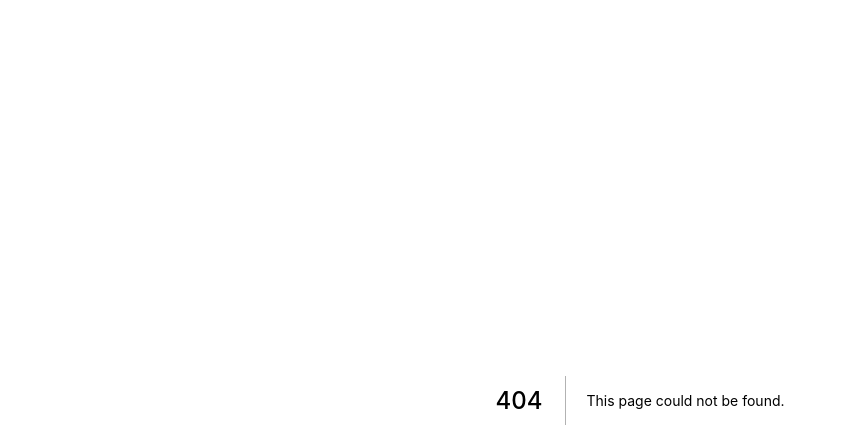
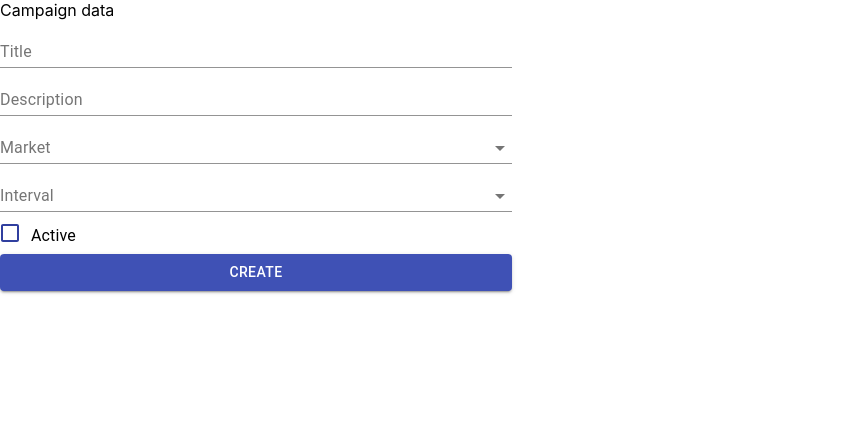
Before and after one commit to yurdosii/check-sho-client, a Next.js app in the folder checksho/: page /add_campaign in a window 1280 px wide. Before the commit this address had no page. Shown: the top 448 px of the page, without its empty margins (0-847 px from the left). Built offline with nearby package versions, Linux system fonts and the light colour scheme.

Commit message:
Feature/2 Material-ui. /campaigns and /add_campaign pages

```diff
--- /dev/null
+++ b/checksho/pages/add_campaign.js
@@ -0,0 +1,167 @@
+import React, { Component } from 'react';
+
+import Button from '@material-ui/core/Button';
+import Checkbox from '@material-ui/core/Checkbox';
+import FormControl from '@material-ui/core/FormControl';
+import FormControlLabel from '@material-ui/core/FormControlLabel';
+import InputLabel from '@material-ui/core/InputLabel';
+import MenuItem from '@material-ui/core/MenuItem';
+import Select from '@material-ui/core/Select';
+import TextField from '@material-ui/core/TextField';
+import axios from 'axios';
+import styles from '../styles/CreateCampaign.module.css'
+import { withRouter } from 'next/router'
+
+class CreateCampaign extends Component {
+    state = {
+        title: "",
+        description: "",
+        market: "",
+        interval: "",
+        isActive: false,
+    }
+
+    handleTitleChange = (event) => {
+        this.setState({ title: event.target.value })
+    }
+
+    handleDescriptionChange = (event) => {
+        this.setState({ description: event.target.value })
+    }
+
+    handleMarketChange = (event) => {
+        this.setState({ market: event.target.value })
+    }
+
+    handleIntervalChange = (event) => {
+        this.setState({ interval: event.target.value })
+    }
+
+    handleIsActiveChange = (event) => {
+        this.setState({ isActive: event.target.checked })
+    }
+
+    getMarketItems = () => {
+        const markets = ["Citrus", "Allo"];
+
+        let items = []
+        for (let i = 0; i < markets.length; ++i) {
+            let item = (
+                <MenuItem key={i} value={markets[i]}>
+                    {markets[i]}
+                </MenuItem>
+            )
+            items.push(item)
+        }
+
+        return items;
+    }
+
+    getIntervalItems = () => {
+        const intervals = [
+            ["HOUR", "Every hour"],
+            ["DAY", "Every day"],
+            ["WEEK", "Every week"],
+        ];
+
+        let items = []
+        for (let i = 0; i < intervals.length; ++i) {
+            let key = intervals[i][0];
+            let value = intervals[i][1];
+
+            let item = (
+                <MenuItem key={i} value={key}>
+                    {value}
+                </MenuItem>
+            )
+            items.push(item)
+        }
+
+        return items;
+    }
+
+    handleSubmit = () => {
+        const API_URL = "http://127.0.0.1:8000/api"
+        console.log(this.state)
+
+        axios.post(`${API_URL}/campaigns/`, {
+            title: this.state.title.trim(),
+            description: this.state.description.trim(),
+            market: this.state.market,
+            interval: this.state.interval,
+            is_active: this.state.is_active
+        }, {
+            // withCredentials: true,
+            xsrfCookieName: 'csrftoken',
+            xsrfHeaderName: 'X-CSRFToken',
+        }).then(res => {
+            console.log(res);
+
+            // go to /campaigns page
+            this.props.router.push("/campaigns");
+        }).catch(error => {
+            console.log(error);
+        })
+    }
+
+    render() {
+        return (
+            <div className={styles.createForm}>
+                Campaign data
+                <TextField
+                    label="Title"
+                    onChange={this.handleTitleChange}
+                    value={this.state.title}
+                />
+                <TextField
+                    label="Description"
+                    onChange={this.handleDescriptionChange}
+                    value={this.state.description}
+                />
+                <FormControl>
+                    <InputLabel id="demo-simple-select-label">Market</InputLabel>
+                    <Select
+                        labelId="demo-simple-select-label"
+                        id="demo-simple-select"
+                        value={this.state.market}
+                        onChange={this.handleMarketChange}
+                    >
+                        {this.getMarketItems()}
+                    </Select>
+                </FormControl>
+
+                <FormControl>
+                    <InputLabel id="demo-simple-select-label">Interval</InputLabel>
+                    <Select
+                        labelId="demo-simple-select-label"
+                        id="demo-simple-select"
+                        value={this.state.interval}
+                        onChange={this.handleIntervalChange}
+                    >
+                        {this.getIntervalItems()}
+                    </Select>
+                </FormControl>
+
+                <FormControlLabel
+                    control={
+                        <Checkbox className={styles.checkboxItem}
+                            checked={this.state.isActive}
+                            onChange={this.handleIsActiveChange}
+                            name="isActive"
+                        />
+                    }
+                    label="Active"
+                />
+                <Button
+                    variant="contained"
+                    color="primary"
+                    onClick={this.handleSubmit}
+                >
+                    Create
+                </Button>
+            </div>
+        )
+    }
+}
+
+export default withRouter(CreateCampaign);
--- /dev/null
+++ b/checksho/styles/Campaign.module.css
@@ -0,0 +1,4 @@
+.campaign {
+    margin-right: 1vmin;
+    margin-bottom: 2vmin;
+}
--- /dev/null
+++ b/checksho/styles/CreateCampaign.module.css
@@ -0,0 +1,17 @@
+.createForm {
+    display: flex;
+    flex-flow: column wrap;
+    flex-grow: 1;
+    align-self: center;
+
+    width: 40vw;
+    margin-bottom: 1.5vh;
+}
+
+.checkboxItem {
+    color: #303f9f !important;
+}
+
+.checkboxItem + span {  /* sibling */
+    padding-top: 5px;
+}
--- a/checksho/styles/Home.module.css
+++ b/checksho/styles/Home.module.css
@@ -120,3 +120,9 @@
         flex-direction: column;
     }
 }
+
+.campaignList {
+    display: flex;
+    flex-wrap: wrap;
+    /* justify-content: center; */
+}
--- a/checksho/styles/globals.css
+++ b/checksho/styles/globals.css
@@ -14,3 +14,8 @@ a {
 * {
     box-sizing: border-box;
 }
+
+.app {
+    display: flex;
+    flex-direction: column;
+}
```
Also changed, not shown: checksho/components/campaign.js (added, +52 -0 lines), checksho/jsconfig.json (added, +8 -0 lines), checksho/package.json (+10 -0 lines), checksho/pages/campaigns.js (added, +41 -0 lines), 2 other files (tests, documents, lock files or other folders). Lines whose indentation alone changed are shown as unchanged.
